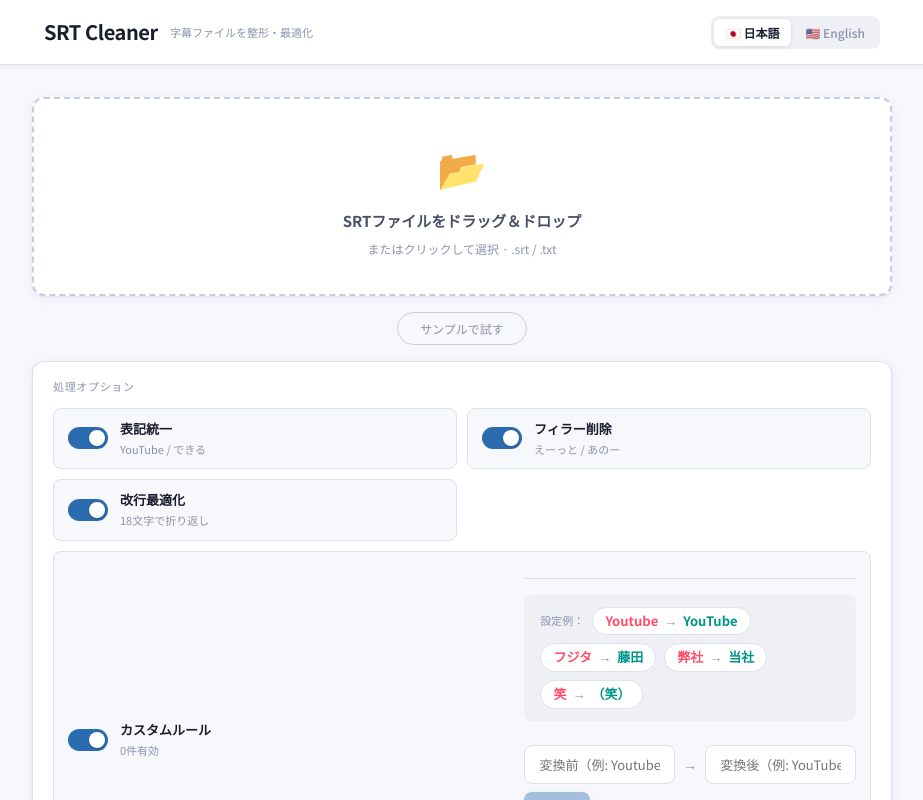
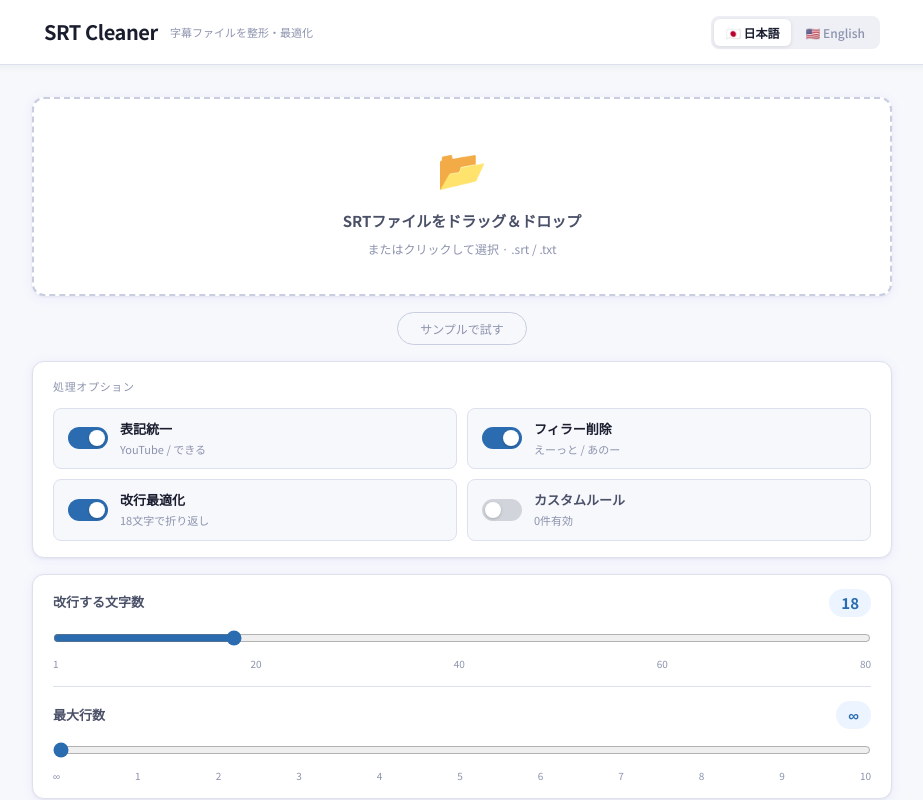
Before and after one commit to tasogarewalk-debug/srt-cleaner, a Next.js app: page / in a window 1280 px wide. Shown: the top 800 px of the page, without its empty margins (178-1101 px from the left). Built offline with nearby package versions, Linux system fonts and the light colour scheme.

Commit message:
fix: custom rules as separate box, default OFF

```diff
--- a/src/app/page.tsx
+++ b/src/app/page.tsx
@@ -79,7 +79,7 @@ export default function Home() {
   const [lang, setLang]           = useState<Lang>("en");
   const [customRules, setCustomRules] = useState<CustomRule[]>([]);
   const [options, setOptions] = useState<CleanOptions>({
-    notation: true, filler: true, linebreak: true, customRules: true,
+    notation: true, filler: true, linebreak: true, customRules: false,
     linebreakChars: 42,
     maxLines: 0,
   });
@@ -275,8 +275,7 @@ export default function Home() {
                     ? (lang === "ja" ? `${options.linebreakChars}文字で折り返し` : `${options.linebreakChars} chars/line`)
                     : opt.desc;
                   return (
-                    <div key={key} style={{ ...s.optItem, ...(key === "customRules" ? { gridColumn: "1 / -1" } : {}) }}>
-                      <div style={{ display:"flex", alignItems:"center", gap:12, width:"100%", cursor:"pointer" }}
+                    <div key={key} style={s.optItem}
                       onClick={() => setOptions(o => ({ ...o, [key]: !o[key] }))}>
                       <div style={{ width:40, height:22, borderRadius:11, flexShrink:0,
                         background: on ? "#2b6cb0" : "#d1d5db",
@@ -290,9 +289,15 @@ export default function Home() {
                         <div style={{ fontSize:11, color:"var(--text-3)", marginTop:1 }}>{desc}</div>
                       </div>
                     </div>
-                      {key === "customRules" && on && (
-                        <div style={{ marginTop:16, paddingTop:16, borderTop:"1px solid var(--border)" }}
-                          onClick={e => e.stopPropagation()}>
+                  );
+                })}
+              </div>
+            </div>
+
+
+            {/* CUSTOM RULES BOX */}
+            {options.customRules && (
+              <div style={s.sliderBox}>
                 <div style={s.exampleRow}>
                   <span style={s.exampleLabel}>{t.exampleLabel}</span>
                   {(lang === "en"
@@ -309,12 +314,6 @@ export default function Home() {
                 <RuleManager rules={customRules} onChange={handleRulesChange} lang={lang} />
               </div>
             )}
-                    </div>
-                  );
-                })}
-              </div>
-            </div>
-
 
             {/* LINEBREAK SLIDERS */}
             {options.linebreak && (
```
Lines whose indentation alone changed are shown as unchanged.
